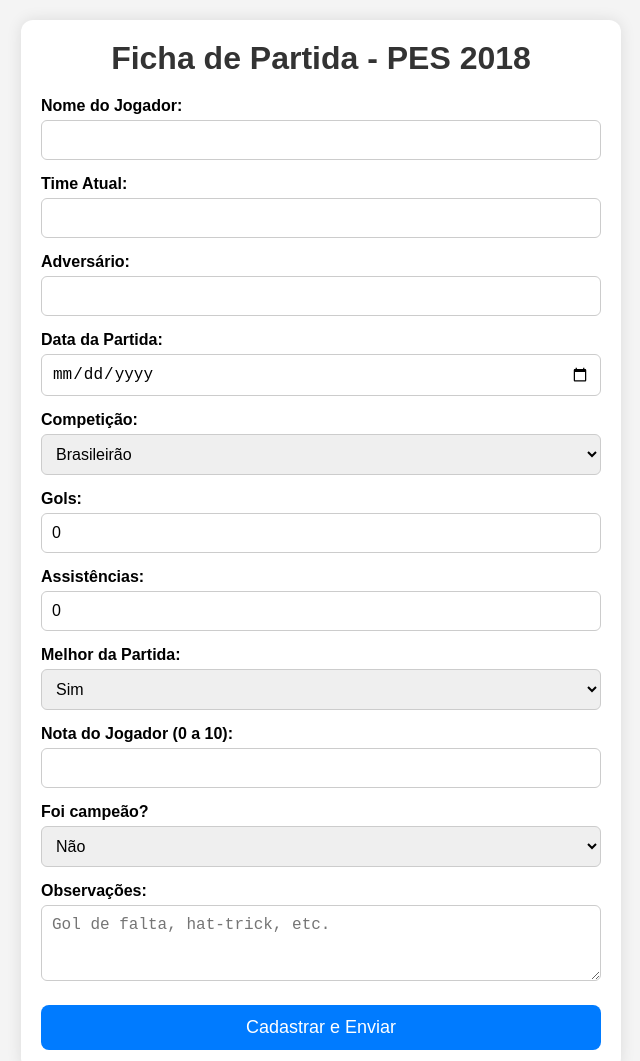
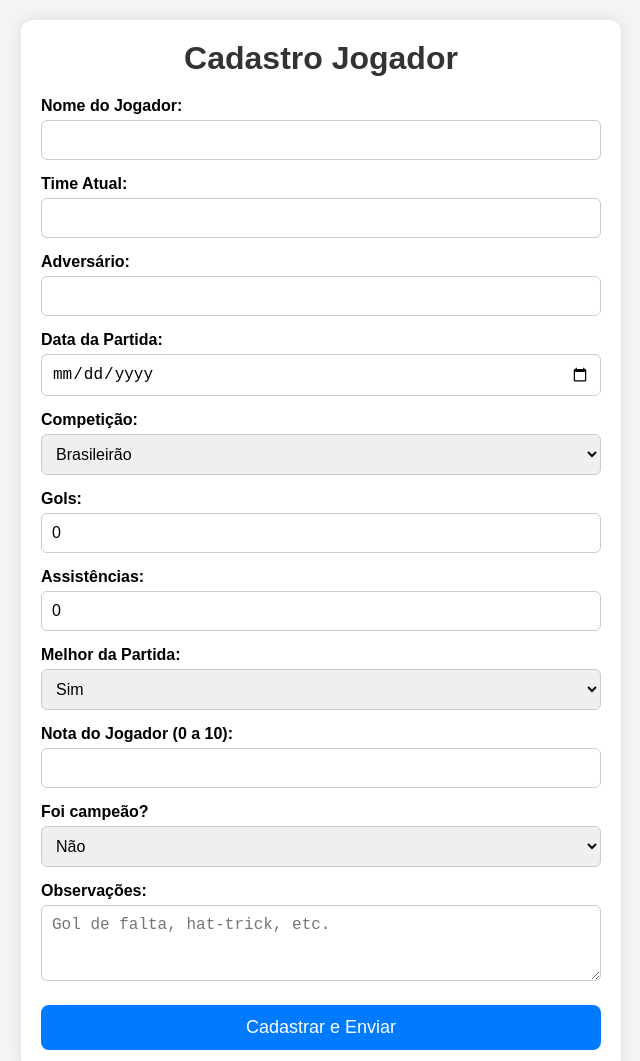
Before and after one commit to JapinhaCamisa19/JogadorCad, a plain HTML site: page index.html in a window 1280 px wide. Shown: the whole page, without its empty margins (319-959 px from the left). Drawn offline with Linux system fonts and the light colour scheme.

Commit message:
Add files via upload

```diff
--- a/index.html
+++ b/index.html
@@ -3,12 +3,12 @@
 <head>
     <meta charset="UTF-8" />
     <meta name="viewport" content="width=device-width, initial-scale=1.0" />
-    <title>Ficha de Partida - PES 2018</title>
+    <title>Cadastro Jogador</title>
     <link rel="stylesheet" href="style.css" />
 </head>
 <body>
 <div class="container">
-    <h1>Ficha de Partida - PES 2018</h1>
+    <h1>Cadastro Jogador</h1>
     <form id="form-jogador">
         <label>Nome do Jogador:</label>
         <input type="text" name="nome" required />
```
